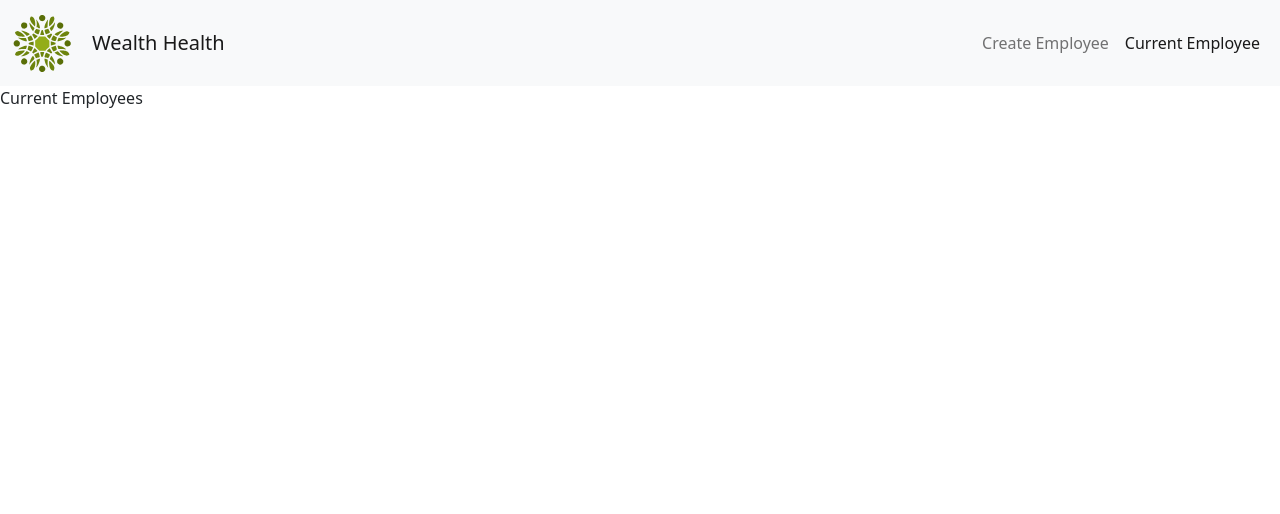
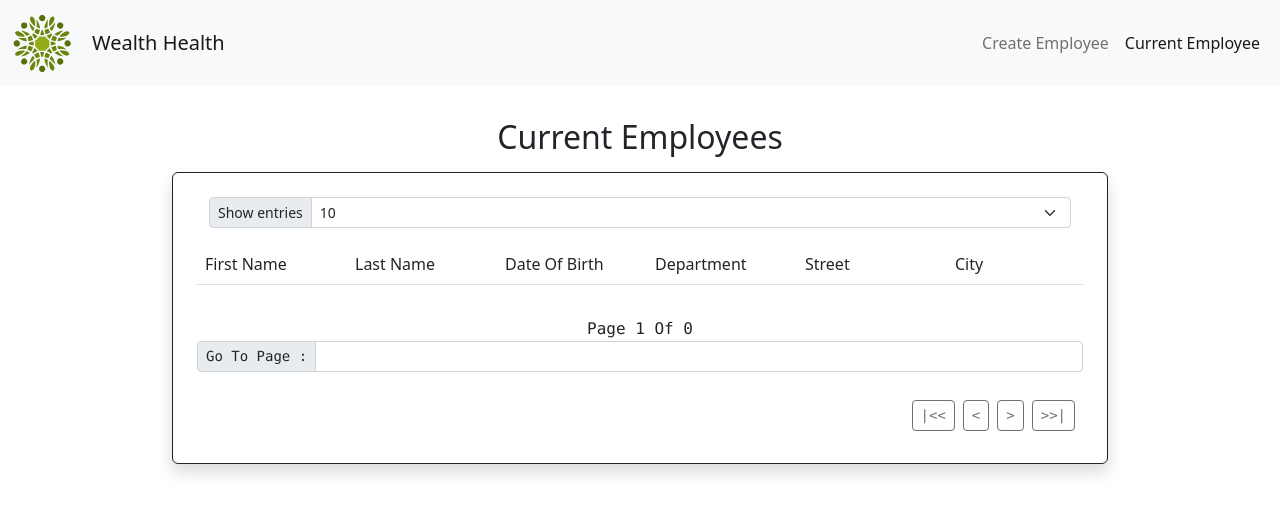
Before and after one commit to Erik-TH/P14-OC, a React (Create React App) app: page /currentemployees in a window 1280 px wide. Shown: the top 514 px of the page. Built offline with nearby package versions, Linux system fonts and the light colour scheme.

Commit message:
Page : Current Employees - Table

```diff
--- a/package.json
+++ b/package.json
@@ -16,6 +16,7 @@
     "react-router-bootstrap": "^0.26.2",
     "react-router-dom": "^6.8.1",
     "react-scripts": "5.0.1",
+    "react-table": "^7.8.0",
     "sass": "^1.58.1",
     "web-vitals": "^2.1.4"
   },
--- a/src/components/FormCreateEmployee.jsx
+++ b/src/components/FormCreateEmployee.jsx
@@ -60,7 +60,7 @@ function FormCreateEmployee() {
             noValidate
             validated={validated}
             onSubmit={handleFormSubmit}
-            className="w-100 mb-5 mt-2 shadow border border-dark transparent rounded   m-auto p-4"
+            className="w-100 mb-5 mt-2 shadow border border-dark transparent rounded m-auto p-4"
           >
             <Row>
 
--- /dev/null
+++ b/src/components/TableCurrentEmployees.jsx
@@ -0,0 +1,227 @@
+// 9 columns
+// Header : Firstname, Lastname, Start Date, Department, Date of Birth, Street, City, State, Zip Code
+// accessor: firstname lastname birthdate start_date department street city state zipCode
+import { useMemo, useState, useEffect } from "react";
+
+import {
+  useTable,
+  useSortBy,
+  usePagination,
+  useBlockLayout,
+} from "react-table";
+
+import { useSelector } from "react-redux";
+
+import Table from "react-bootstrap/Table";
+import Container from "react-bootstrap/Container";
+import Form from "react-bootstrap/Form";
+import InputGroup from "react-bootstrap/InputGroup";
+import Row from "react-bootstrap/Row";
+import Col from "react-bootstrap/Col";
+import Button from "react-bootstrap/Button";
+
+function TableCurrentEmployees() {
+  // const columns = [
+  //     { Header: "First Name", accessor: "firstname"},
+  //     { Header: "Last Name", accessor: "lastname"},
+  //     { Header: "Date of Birth", accessor: "birthdate"},
+  //     { Header: "Department", accessor: "department"},
+  //     { Header: "Street", accessor: "street"},
+  //     { Header: "City", accessor: "city"},
+  //     { Header: "State", accessor: "state"},
+  //     { Header: "Zip Code", accessor: "zipCode"},
+  // ]
+
+  const columns = useMemo(
+    () => [
+      { Header: "First Name", accessor: "firstname" },
+      { Header: "Last Name", accessor: "lastname" },
+      { Header: "Date of Birth", accessor: "birthdate" },
+      { Header: "Department", accessor: "department" },
+      { Header: "Street", accessor: "street" },
+      { Header: "City", accessor: "city" },
+      { Header: "State", accessor: "state" },
+      { Header: "Zip Code", accessor: "zipCode" },
+    ],
+    []
+  );
+
+  const employees = useSelector((state) => state?.employee.employeesList);
+
+  const [data, setData] = useState([]);
+
+  useEffect(() => {
+    setData([
+      ...employees.map((employee) => {
+        return employee.newEmployee[0];
+      }),
+    ]);
+  }, [employees]);
+
+  const {
+    getTableProps,
+    getTableBodyProps,
+    headerGroups,
+    page,
+    nextPage,
+    canNextPage,
+    previousPage,
+    canPreviousPage,
+    pageOptions,
+    gotoPage,
+    pageCount,
+    setPageSize,
+    prepareRow,
+    state,
+  } = useTable(
+    { columns, data, initialState: { pageIndex: 0, pageSize: 10 } },
+    useSortBy,
+    usePagination,
+    useBlockLayout
+  );
+
+  const firstPageRows = page.slice(0, 100);
+  const { pageIndex, pageSize } = state;
+
+  const content = (
+    <>
+      {/* Headers */}
+      <Container>
+        <Row className="h-8">
+          <Col>
+            <InputGroup size="sm" className="mb-3">
+              <InputGroup.Text>Show entries</InputGroup.Text>
+              <Form.Select
+                htmlSize="1"
+                aria-label=""
+                value={pageSize}
+                onChange={(e) => setPageSize(Number(e.target.value))}
+              >
+                {[10, 25, 50, 100].map((pageSize) => (
+                  <option key={pageSize} value={pageSize}>
+                    {pageSize}
+                  </option>
+                ))}
+              </Form.Select>
+            </InputGroup>
+          </Col>
+        </Row>
+      </Container>
+
+      <Table {...getTableProps()} responsive striped hover size="lg">
+        <thead className="text-Center text-capitalize">
+          {headerGroups.map((headerGroup) => (
+            <tr {...headerGroup.getHeaderGroupProps()}>
+              {headerGroup.headers.map((column) => (
+                <th {...column.getHeaderProps(column.getSortByToggleProps())}>
+                  {column.render("Header")}
+                  <span>
+                    {column.isSorted ? (column.isSortedDesc ? " v" : " ^") : ""}
+                  </span>
+                </th>
+              ))}
+            </tr>
+          ))}
+        </thead>
+
+        {/* Body */}
+
+        <tbody {...getTableBodyProps()}>
+          {firstPageRows.map((row) => {
+            prepareRow(row);
+
+            return (
+              <tr {...row.getRowProps()}>
+                {row.cells.map((cell) => {
+                  return (
+                    <td
+                      className="text-center text-capitalize"
+                      {...cell.getCellProps()}
+                    >
+                      {cell.render("Cell")}
+                    </td>
+                  );
+                })}
+              </tr>
+            );
+          })}
+        </tbody>
+      </Table>
+
+      {/* Nav */}
+
+      <Container />
+      <Row className="mt-3">
+        <Container className="fw-light font-monospace text-center text-sm text-capitalize">
+          <Col>
+            Page {pageIndex + 1} of {pageOptions.length}
+            {/* <Col> */}
+            <InputGroup size="sm" className="mb-3">
+              <InputGroup.Text>Go to page : </InputGroup.Text>
+              <Form.Control
+                onChange={(e) => {
+                  const pageNumber = e.target.value
+                    ? Number(e.target.value) - 1
+                    : 0;
+                  gotoPage(pageNumber);
+                }}
+              />
+            </InputGroup>
+          {/* </Col> */}
+          </Col>
+        </Container>
+        <Container fluid className="mt-1 ">
+          <Col className="d-flex justify-content-sm-end fw-light font-monospace text-center text-sm text-capitalize m-1">
+
+
+            <Button
+              className="fw-light font-monospace text-center text-sm text-capitalize m-1"
+              size="sm"
+              variant="btn-outline-dark"
+              type="submit"
+              onClick={() => gotoPage(0)}
+              disabled={!canPreviousPage}
+            >
+              {"|<<"}
+            </Button>{" "}
+            <Button
+              className="fw-light font-monospace text-center text-sm text-capitalize m-1"
+              size="sm"
+              variant="btn-outline-dark"
+              type="submit"
+              onClick={() => previousPage()}
+              disabled={!canPreviousPage}
+            >
+              {"<"}
+            </Button>{" "}
+            <Button
+              className="fw-light font-monospace text-center text-sm text-capitalize m-1"
+              size="sm"
+              variant="btn-outline-dark"
+              type="submit"
+              onClick={() => nextPage()}
+              disabled={!canNextPage}
+            >
+              {">"}
+            </Button>{" "}
+            <Button
+              className="fw-light font-monospace text-center text-sm text-capitalize m-1"
+              size="sm"
+              variant="btn-outline-dark"
+              type="submit"
+              onClick={() => gotoPage(pageCount - 1)}
+              disabled={!canNextPage}
+            >
+              {">>|"}
+            </Button>{" "}
+          </Col>
+        </Container>
+      </Row>
+      <Container />
+    </>
+  );
+
+  return content;
+}
+
+export default TableCurrentEmployees;
--- a/src/pages/CurrentEmployees.jsx
+++ b/src/pages/CurrentEmployees.jsx
@@ -1,8 +1,16 @@
 import React from 'react'
+import EmployeesTable from '../components/TableCurrentEmployees'
+
+import Container from "react-bootstrap/Container";
 
 function CurrentEmployees() {
   return (
-    <div>Current Employees</div>
+    <Container fluid className="transparent p-3">
+      <h2 className="h2 text-center text-dark m-3">Current Employees</h2>
+      <Container className="w-75 mb-5 mt-2 shadow border border-dark transparent rounded m-auto p-4">
+        <EmployeesTable />
+      </Container>
+    </Container>
   )
 }
 
```
Also changed, not shown: 2 other files (tests, documents, lock files or other folders).
